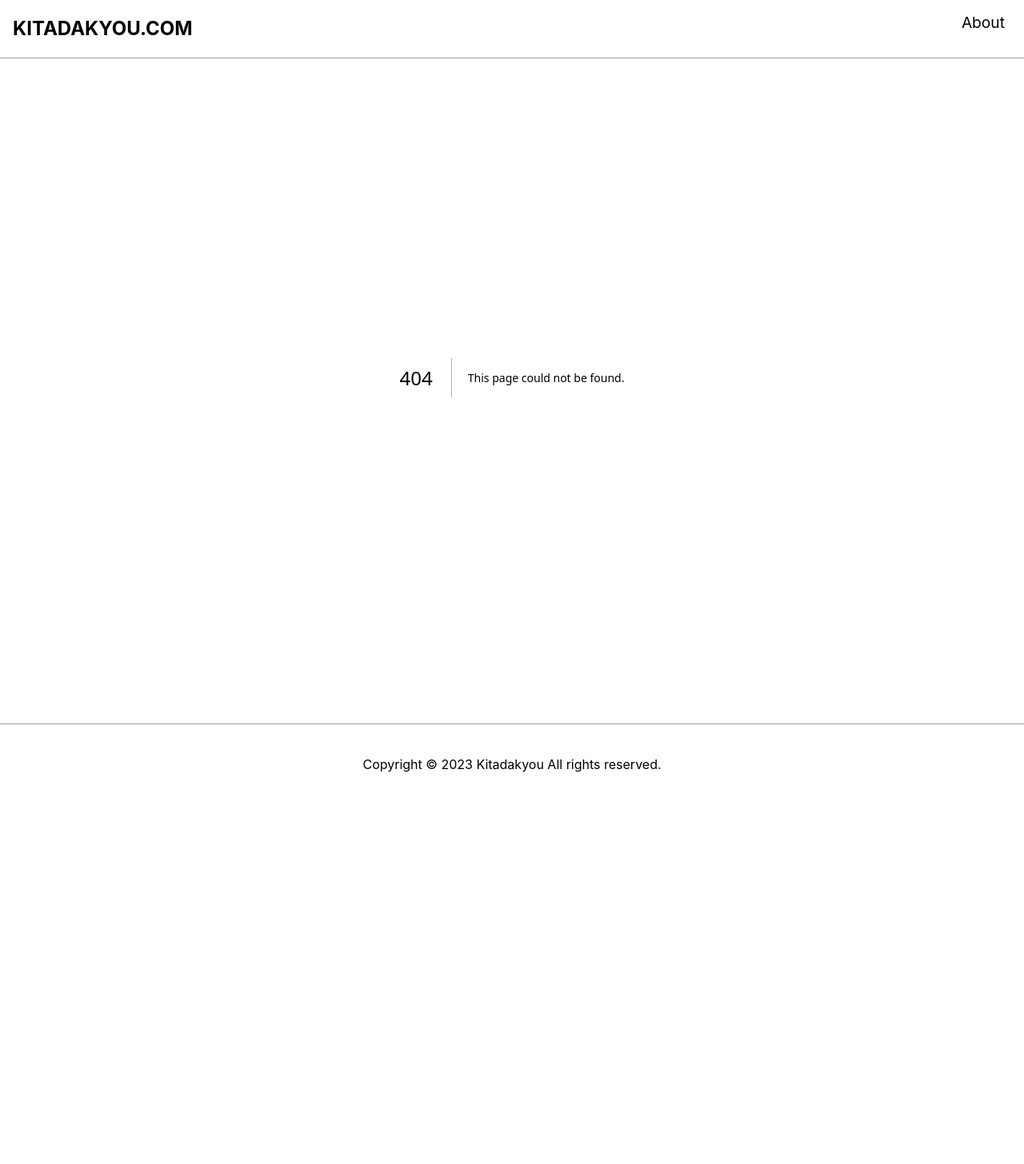
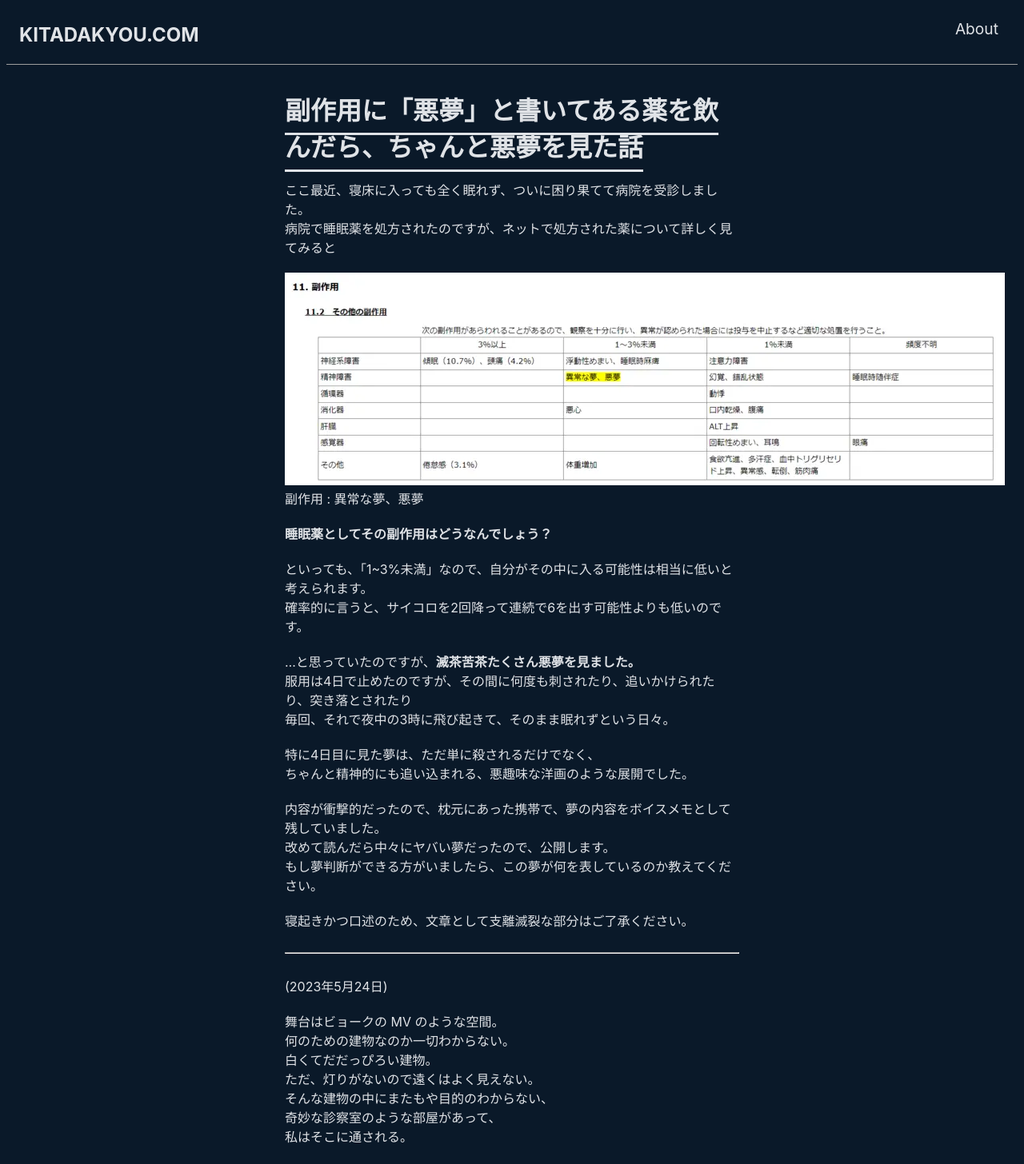
Before and after one commit to kitadakyou/kitadakyou.com, a Next.js app: page /blog/the-drug-that-said-nightmares-as-side-effect in a window 1280 px wide. Before the commit this address had no page. Shown: the top 1456 px of the page at 80% size. Before the commit the page ends 1040 px from the top, so only its background shows below. Built offline with nearby package versions, Linux system fonts and the light colour scheme.

Commit message:
記事を追加

```diff
--- a/src/libs/contents.ts
+++ b/src/libs/contents.ts
@@ -13,18 +13,18 @@ export const contents: ContentApi[] = [
 //    genre: 'blog'
 //  },
   {
+    path: '/blog/the-drug-that-said-nightmares-as-side-effect',
+    title: '副作用に「悪夢」と書いてある薬を飲んだら、ちゃんと悪夢を見た話',
+    date: new Date('2024-4-28').toLocaleDateString('ja-JP'),
+    genre: 'blog'
+  },
+  {
     path: '/blog/how-to-create-games-for-an-age-of-entertainment',
     title: 'ピクミン4とタイパ時代のゲーム作り',
     date: new Date('2023-10-01').toLocaleDateString('ja-JP'),
     genre: 'blog'
   },
   {
-  path: '/blog/the-drug-that-said-nightmares-as-side-effect',
-  title: '副作用に「悪夢」と書いてある薬を飲んだら、ちゃんと悪夢を見た話',
-  date: new Date('2024-4-28').toLocaleDateString('ja-JP'),
-  genre: 'blog'
-},
-{
     path: '/blog/nhk-programs-are-so-unique-compare-to-commercial-broadcasts',
     title: 'NHK番組の異質さ',
     date: new Date('2023-9-15').toLocaleDateString('ja-JP'),
--- /dev/null
+++ b/src/pages/blog/the-drug-that-said-nightmares-as-side-effect.mdx
@@ -0,0 +1,105 @@
+import LayoutContent from '../../components/layoutContent'
+
+# 副作用に「悪夢」と書いてある薬を飲んだら、ちゃんと悪夢を見た話
+
+ここ最近、寝床に入っても全く眠れず、ついに困り果てて病院を受診しました。
+病院で睡眠薬を処方されたのですが、ネットで処方された薬について詳しく見てみると
+
+<img src='/img/blog/the-drug-that-said-nightmares-as-side-effect/e7b2d41d-4e8f-4c2d-a392-fb812e034e3f.webp' alt="薬の副作用" title="薬の副作用" width="900" height="266" decoding="async" loading="lazy" />
+
+副作用 : 異常な夢、悪夢
+
+__睡眠薬としてその副作用はどうなんでしょう？__
+
+といっても、「1~3%未満」なので、自分がその中に入る可能性は相当に低いと考えられます。
+確率的に言うと、サイコロを2回降って連続で6を出す可能性よりも低いのです。
+
+…と思っていたのですが、__滅茶苦茶たくさん悪夢を見ました。__
+服用は4日で止めたのですが、その間に何度も刺されたり、追いかけられたり、突き落とされたり
+毎回、それで夜中の3時に飛び起きて、そのまま眠れずという日々。
+
+特に4日目に見た夢は、ただ単に殺されるだけでなく、
+ちゃんと精神的にも追い込まれる、悪趣味な洋画のような展開でした。
+
+内容が衝撃的だったので、枕元にあった携帯で、夢の内容をボイスメモとして残していました。
+改めて読んだら中々にヤバい夢だったので、公開します。
+もし夢判断ができる方がいましたら、この夢が何を表しているのか教えてください。
+
+寝起きかつ口述のため、文章として支離滅裂な部分はご了承ください。
+
+<hr />
+(2023年5月24日)
+
+舞台はビョークの MV のような空間。
+何のための建物なのか一切わからない。
+白くてだだっぴろい建物。
+ただ、灯りがないので遠くはよく見えない。
+そんな建物の中にまたもや目的のわからない、
+奇妙な診察室のような部屋があって、
+私はそこに通される。
+
+ベッドや注射器に昔の内科で見た
+銀色のボールなんかがあるから、
+きっとここは何かの処置をする場所なのだろう。
+そこには女が一人と白衣を着た男が一人いた。
+その白衣を着た男は何も喋らない。
+女にここはどこかと尋ねてみても、
+どうしてボーっと何やら、
+よくわからないことを言うだけで話にならない。
+
+そういったことを何日か続けている。
+何度も何度もその診察室に入るするとあることに気づく。
+日に日に、部屋に人形が増えているのである。
+
+もともと殺風景だったはずの部屋にどんどん人形が増えている。
+最初、何も入っていなかったはずの棚の中が人形で埋め尽くされていく。
+キューピー人形やバービー人形のようなリアルでかわいくない人形。
+
+私はその診察室のような部屋を風呂として使用する。
+いつもその部屋で診察室のような部屋を脱衣所として服を脱ぎ、
+その次の部屋に入ってシャワーを浴びる。
+「どうしてこんなに人形があるのか」と白衣の男に尋ねてみた。
+「子を成させるためだ」と言う。
+この施設では子を作らせては殺し、それを繰り返している。
+男女をその気にさせるため、人形をたくさん置いていた。
+
+もう一人いた女性に尋ねてみたすると、
+今日ははっきりとした口調で答えてくれた。
+「私も覚えていない。
+私もあなたと同じ頃に連れてこられただけで詳しく覚えていないのだ」と。
+そんな話をしていると、扉が開く。
+僕らがそんな話をしていると扉が開く。
+扉の奥から痩せ細った男が出てくる。
+その男に対して「今話していたことは本当のことか」と聞こうとすると
+注射針を出してきて、私の頬に刺す。
+
+意識が飛ぶ。
+
+あー、そうか。
+最初に女と会った時、
+女が朦朧としていたのはこのせいだったのかと気づきながら、
+私は意識を失う。
+
+夢はそこで途絶えた。
+
+<hr />
+
+この夢の中で私は、
+子供を殺すための施設に自分は捕らわれていて、
+子供を作るための道具として使われています。
+
+そして、その事実に気づいてしまうと、
+正気を失う薬物、もしくは命を奪う毒を注射されます。
+最後の最後で、女性が正気を取り戻したのも、怖かったです。
+
+あと、ボイスメモについてなのですが、
+悪夢を見たあとだからなのか、口調がちょっと怖いですよね。
+しゃべり方も何かに取り憑かれたような感じがして不気味でした。
+
+正直、薬を飲みづつければ沢山面白い夢が見れるかなという
+邪なエンタメ精神が一瞬だけ覗いたのですが、
+それ以上に身が持たないと思い服薬はしていません。
+
+薬は今もベッドサイドの引き出しの中にあります。
+
+export default ({children}) => <LayoutContent title='副作用に「悪夢」と書いてある薬を飲んだら、ちゃんと悪夢を見た話' path='the-drug-that-said-nightmares-as-side-effect'>{children}</LayoutContent>
```
Also changed, not shown: public/img/blog/the-drug-that-said-nightmares-as-side-effect/e7b2d41d-4e8f-4c2d-a392-fb812e034e3f.webp (added).
